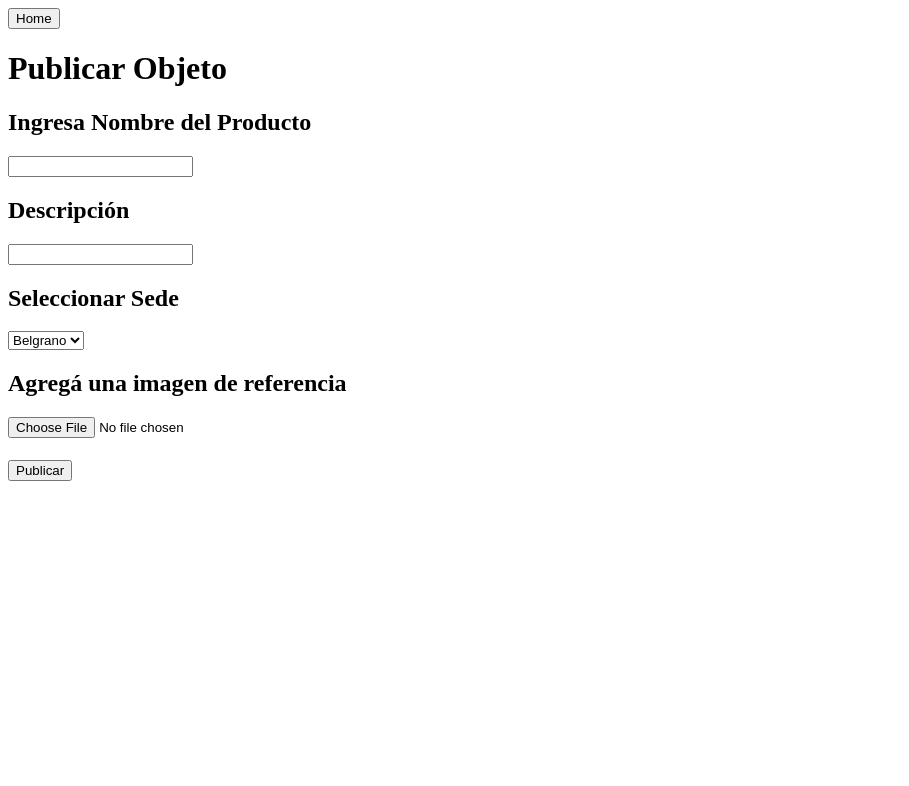
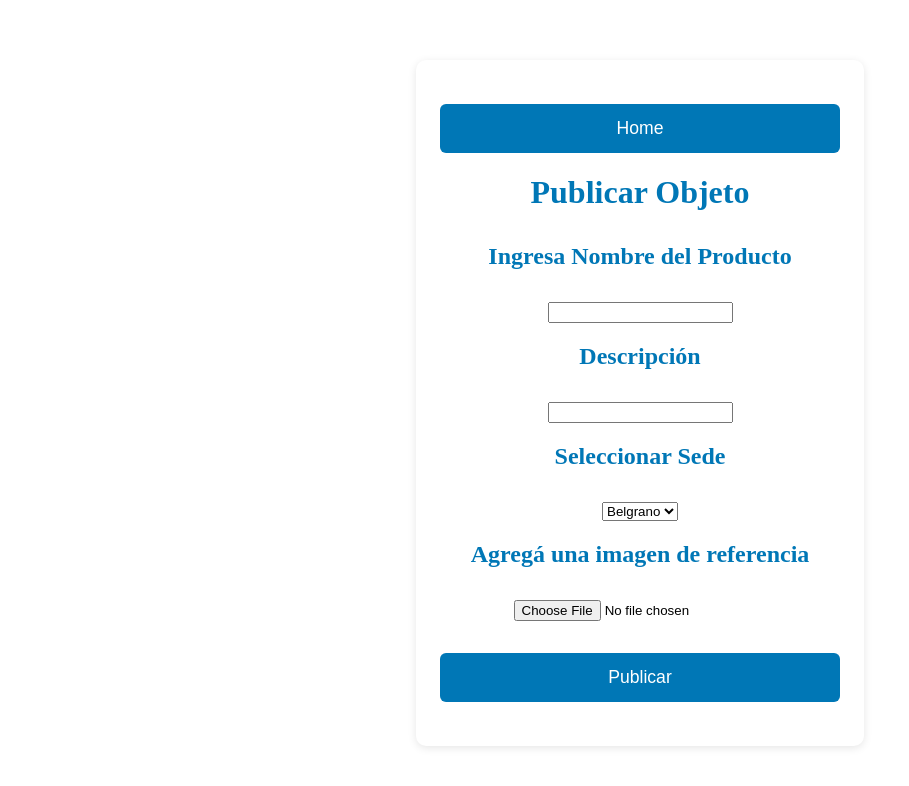
Before and after one commit to 3-TIC-ORT/proyecto-mercado-libre-para-gente-de-ort, a plain HTML site: page Frontend/Html y css/publicar.html in a window 1280 px wide. Shown: the whole page, without its empty margins (0-909 px from the left). Drawn offline with Linux system fonts and the light colour scheme.

Commit message:
Update publicar.html

```diff
--- a/Frontend/Html y css/publicar.html
+++ b/Frontend/Html y css/publicar.html
@@ -5,9 +5,11 @@
     <meta name="viewport" content="width=device-width, initial-scale=1.0">
     <title>Publicar</title>
     <script src="publicar.js"></script>
+    <link rel="stylesheet" href="publicar.css">
 </head>
 <body>
-         <button onclick="location.href='home.html'">Home</button>
+    <div class="container">
+         <button onclick="location.href='home.html'" class="botones">Home</button>
 <h1>Publicar Objeto</h1>
 <h2>Ingresa Nombre del Producto</h2>
 <input type="text" name="nombreproductopublicar" id="nombreproductopublicar">
@@ -16,11 +18,12 @@
 <h2>Seleccionar Sede</h2>
 <select name="sedeproductopublicar" id="sedeproductopublicar" >
      <option value="sede1">Belgrano</option>
-    <option value="sede2">Yatai</option>
+    <option value="sede2">Yatay</option>
     </select>
     <h2>Agregá una imagen de referencia</h2>
     <input type="file" name="imagenproductopublicar" id="imagenproductopublicar">
     <h1>   </h1>
-    <button onclick="location.href='home.html'">Publicar</button>
+    <button onclick="location.href='home.html'" class="botones">Publicar</button>
+</div>
 </body>
 </html>
```
